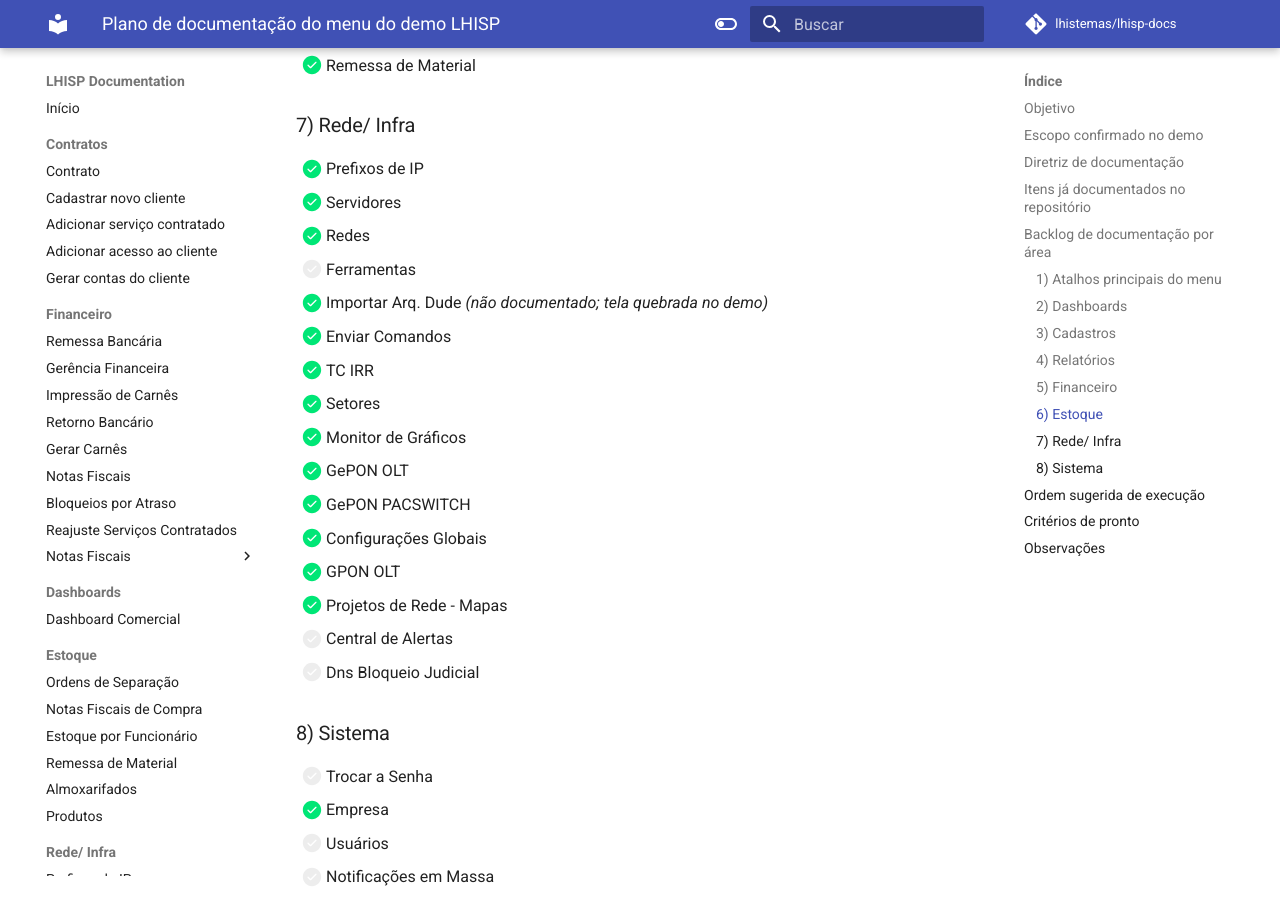
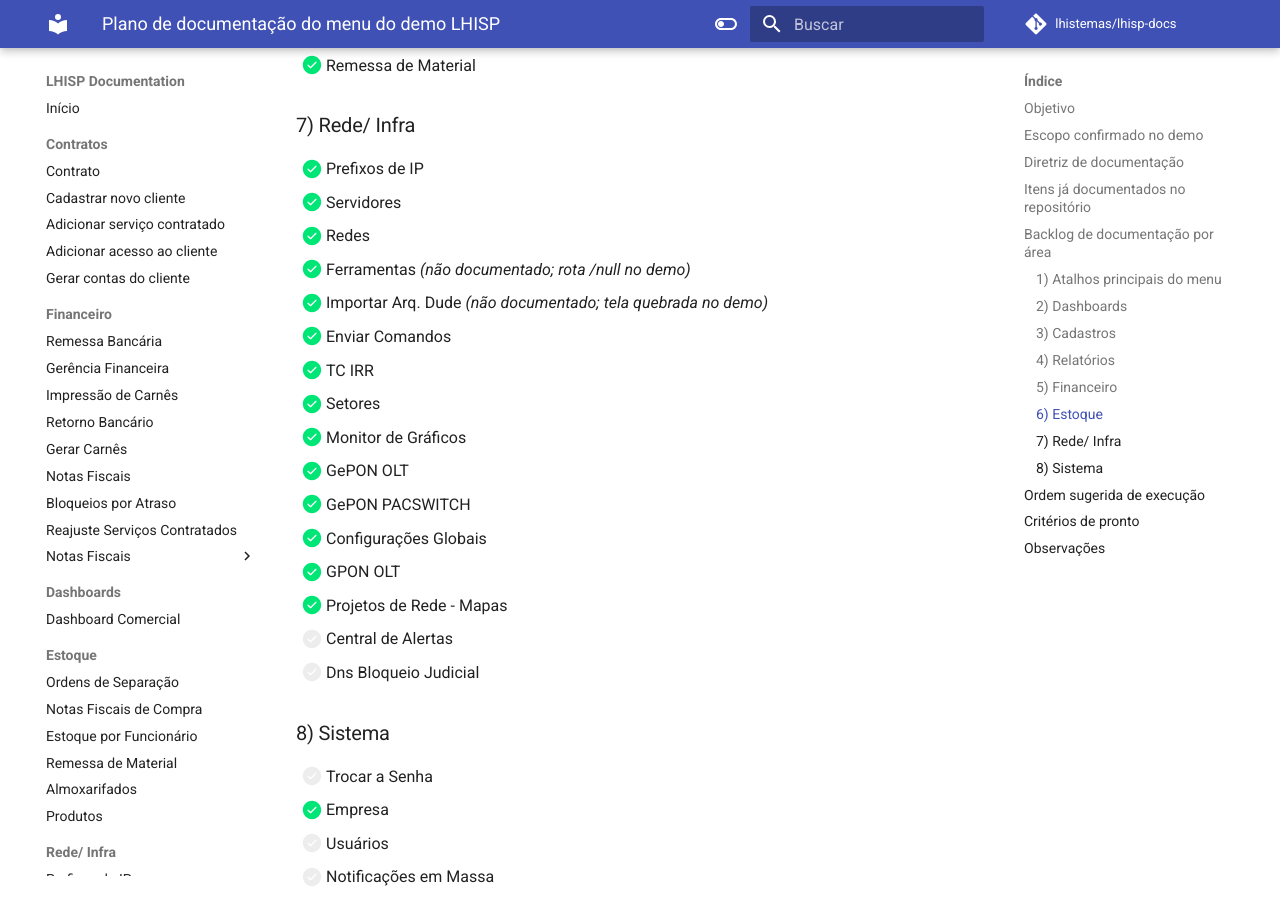
Before and after one commit to leandro-costa-oliveira/lhisp-docs, an MkDocs documentation site: the page built from docs/planejamento/plano-documentacao-menu-demo.md, in a window 1280 px wide and 900 px high, scrolled down 4059 px. Built offline with MkDocs 1.6.1 and Material for MkDocs 9.7.7, drawn with Linux system fonts in a browser that asks for light colours; comment, search, counter and statistics services are not loaded.

Commit message:
docs: mark Ferramentas as not documented

```diff
--- a/docs/planejamento/plano-documentacao-menu-demo.md
+++ b/docs/planejamento/plano-documentacao-menu-demo.md
@@ -136,7 +136,7 @@
 - [x] Prefixos de IP
 - [x] Servidores
 - [x] Redes
-- [ ] Ferramentas
+- [x] Ferramentas *(não documentado; rota /null no demo)*
 - [x] Importar Arq. Dude *(não documentado; tela quebrada no demo)*
 - [x] Enviar Comandos
 - [x] TC IRR
```
